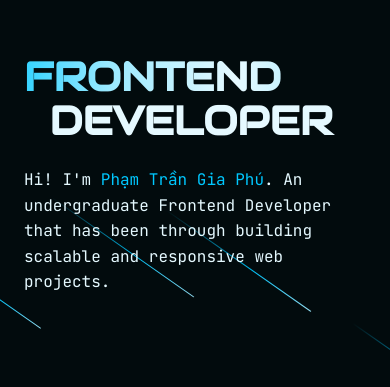
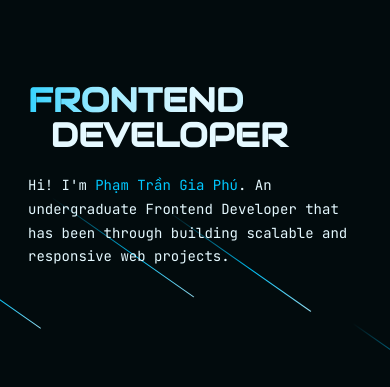
Before and after one commit to bigphu/portfolio, a React (Vite) app: page / in a window 390 px wide. Shown: the part 239-626 px from the top of the page. Built offline with nearby package versions, Linux system fonts and the light colour scheme.

Commit message:
make things responsive and new utility class for gradient text

```diff
--- a/src/data/global.css
+++ b/src/data/global.css
@@ -1,16 +1,17 @@
 /* ==========================================================================
-   GLOBAL STYLESHEET
+   GLOBAL STYLESHEET (Mobile-First Architecture)
    Table of Contents:
    1. Design Tokens (CSS Variables)
       - Base Colors
       - Semantic / State Colors
-      - Spacing & Layout
-      - Typography
+      - Spacing & Layout (Mobile Default)
+      - Typography (Mobile Default)
       - UI Components (Cards, Inputs, Buttons)
       - Shadows & Radius
    2. Modern CSS Reset
    3. Base Elements
    4. Utility Classes
+   5. Progressive Enhancement (min-width Breakpoints)
    ========================================================================== */
 
 :root {
@@ -28,7 +29,7 @@
   --frosted-blue-999: #020b0d;
 
   /* ----------------------------------------------------------------------
-     1A. BASE COLORS (Your Core Aesthetic)
+     1A. BASE COLORS
      ---------------------------------------------------------------------- */
   --clr-background: var(--frosted-blue-999);
   --clr-surface   : var(--frosted-blue-900);
@@ -38,110 +39,94 @@
   --clr-text      : var(--frosted-blue-50);
 
   /* ----------------------------------------------------------------------
-     1B. SEMANTIC & STATE COLORS (Mapped entirely to the base scale)
+     1B. SEMANTIC & STATE COLORS
      ---------------------------------------------------------------------- */
-  /* Text States */
   --text-primary  : var(--clr-text);
-  --text-secondary: var(--frosted-blue-300); /* Muted down from 50 for subtitles */
-  --text-disabled : var(--frosted-blue-700); /* Pushed into the background */
-  --text-inverse  : var(--frosted-blue-999); /* Dark text for light backgrounds */
+  --text-secondary: var(--frosted-blue-300);
+  --text-disabled : var(--frosted-blue-700);
+  --text-inverse  : var(--frosted-blue-999);
 
-  /* Action States */
-  --primary-hover : var(--frosted-blue-400); /* Lighter than primary (500) */
-  --primary-active: var(--frosted-blue-600); /* Darker than primary (500) */
-  --accent-hover  : var(--frosted-blue-100); /* Lighter than accent (200) */
-  --accent-active : var(--frosted-blue-300); /* Darker than accent (200) */
+  --primary-hover : var(--frosted-blue-400);
+  --primary-active: var(--frosted-blue-600);
+  --accent-hover  : var(--frosted-blue-100);
+  --accent-active : var(--frosted-blue-300);
 
-  /* Surface States (For alternating rows, active cards, etc.) */
-  --surface-alt   : var(--frosted-blue-950); /* Darker than surface (900) */
-  --surface-hover : var(--frosted-blue-800); /* Lighter than surface (900) */
-  --divider       : var(--frosted-blue-800); /* Subtle deep blue border */
+  --surface-alt   : var(--frosted-blue-950);
+  --surface-hover : var(--frosted-blue-800);
+  --divider       : var(--frosted-blue-800);
 
-  /* Feedback / Badge Colors */
-  --state-success : #80C884; /* Left as raw hex: needs to stay green */
-  --state-warning : #ffc107; /* Left as raw hex: needs to stay yellow */
-  --state-error   : #FF4348; /* Left as raw hex: needs to stay red */
-  --state-info    : var(--frosted-blue-400); /* Mapped to the blue theme */
+  --state-success : #80C884;
+  --state-warning : #ffc107;
+  --state-error   : #FF4348;
+  --state-info    : var(--frosted-blue-400);
 
   /* ----------------------------------------------------------------------
-     1C. SPACING & LAYOUT
+     1C. SPACING & LAYOUT (Mobile Default - Tighter Values)
      ---------------------------------------------------------------------- */
   --space-xxs: 0.25rem;  /* 4px  */
   --space-xs : 0.5rem;   /* 8px  */
   --space-s  : 0.75rem;  /* 12px */
   --space-m  : 1rem;     /* 16px */
-  --space-l  : 1.25rem;  /* 20px */
-  --space-xl : 1.75rem;  /* 28px */
-  --space-xxl: 2.5rem;   /* 40px */
-  --space-3xl: 4rem;     /* 64px */
+
+  --space-l  : 1rem;     /* Shrunk for mobile */
+  --space-xl : 1.25rem;  /* Shrunk for mobile */
+  --space-xxl: 1.5rem;   /* Shrunk for mobile */
+  --space-3xl: 2.5rem;   /* Shrunk for mobile */
 
   /* ----------------------------------------------------------------------
-     1D. TYPOGRAPHY
+     1D. TYPOGRAPHY (Mobile Default)
      ---------------------------------------------------------------------- */
-  font-size: 100%;
-
-  /* Font Families */
   --ff   : "Audiowide", sans-serif;
   --ffui : "JetBrains Mono", monospace;
 
-  --fs-h1: clamp(2.5rem, 5vw + 1rem, 4rem);
+  --fs-h1: clamp(2.25rem, 5vw + 1rem, 4rem);
   --fs-h2: clamp(2rem, 4vw + 1rem, 3rem);
   --fs-h3: clamp(1.5rem, 3vw + 0.5rem, 2.25rem);
   --fs-h4: clamp(1.25rem, 2vw + 0.5rem, 1.5rem);
   --fs-big: clamp(1.125rem, 1.5vw + 0.5rem, 1.25rem);
-
-  /* Paragraphs shouldn't shrink below 1rem (16px) for readability */
   --fs-p: clamp(1rem, 1vw + 0.5rem, 1.125rem);
   --fs-small: clamp(0.75rem, 0.8vw + 0.5rem, 0.875rem);
 
-  /* UI Specific Scale */
   --fs-h1ui: clamp(2rem, 4vw + 1rem, 3rem);
   --fs-h2ui: clamp(1.75rem, 3vw + 1rem, 2.25rem);
   --fs-h3ui: clamp(1.25rem, 2vw + 0.5rem, 1.5rem);
   --fs-h4ui: clamp(1rem, 1.5vw + 0.5rem, 1.12rem);
 
-  /* Titles (Audiowide) */
-  --h1   : bold var(--fs-h1)/1.1 var(--ff);
-  --h2   : bold var(--fs-h2)/1.2 var(--ff);
+  /* Tighter headings and looser paragraphs for small screens */
+  --h1   : bold var(--fs-h1)/1.05 var(--ff);
+  --h2   : bold var(--fs-h2)/1.1 var(--ff);
   --h3   : bold var(--fs-h3)/1.2 var(--ff);
   --h4   : bold var(--fs-h4)/1.4 var(--ff);
   --big  : var(--fs-big)/1.6 var(--ff);
-  --p    : var(--fs-p)/1.6 var(--ff);
+  --p    : var(--fs-p)/1.7 var(--ff);
   --small: var(--fs-small)/1.8 var(--ff);
 
-  /* UIs (JetBrains Mono) */
-  --h1ui   : bold var(--fs-h1ui)/1.2 var(--ffui);
+  --h1ui   : bold var(--fs-h1ui)/1.1 var(--ffui);
   --h2ui   : bold var(--fs-h2ui)/1.2 var(--ffui);
   --h3ui   : bold var(--fs-h3ui)/1.3 var(--ffui);
   --h4ui   : bold var(--fs-h4ui)/1.4 var(--ffui);
   --bigui  : var(--fs-big)/1.6 var(--ffui);
-  --pui    : var(--fs-p)/1.6 var(--ffui);
+  --pui    : var(--fs-p)/1.7 var(--ffui);
   --smallui: var(--fs-small)/1.8 var(--ffui);
 
   /* ----------------------------------------------------------------------
-     1E. UI COMPONENTS
+     1E. UI COMPONENTS & RADIUS
      ---------------------------------------------------------------------- */
-  /* Cards */
   --card-bg      : var(--clr-surface);
   --card-border  : 1px solid var(--divider);
   --card-radius  : 8px;
 
-  /* Inputs / Forms */
   --input-bg           : var(--clr-background);
   --input-border       : var(--clr-border);
   --input-border-focus : var(--clr-accent);
   --input-text         : var(--text-primary);
   --input-placeholder  : var(--text-secondary);
 
-  /* Buttons */
   --btn-primary-bg   : var(--clr-primary);
   --btn-primary-text : var(--text-primary);
   --btn-accent-bg    : var(--clr-accent);
   --btn-accent-text  : var(--text-inverse);
 
-  /* ----------------------------------------------------------------------
-     1F. SHADOWS, RADIUS, & TRANSITIONS
-     ---------------------------------------------------------------------- */
   --radius-sm: 4px;
   --radius-md: 8px;
   --radius-lg: 12px;
@@ -149,8 +134,6 @@
 
   --shadow-sm: 0 2px 4px rgba(0, 0, 0, 0.2);
   --shadow-md: 0 4px 8px rgba(0, 0, 0, 0.3);
-
-  /* Modern CSS approach to add transparency to a variable for a glow */
   --shadow-glow: 0 0 10px color-mix(in srgb, var(--clr-accent) 20%, transparent);
 
   --transition-fast: 150ms ease-in-out;
@@ -162,7 +145,12 @@
    -------------------------------------------------------------------------- */
 *, *::before, *::after { box-sizing: border-box; }
 * { margin: 0; padding: 0; }
-html { scroll-behavior: smooth; }
+
+html {
+  scroll-behavior: smooth;
+  /* Mobile Default: 1rem = 14px */
+  font-size: 87.5%;
+}
 
 /* --------------------------------------------------------------------------
    3. BASE ELEMENTS
@@ -187,9 +175,7 @@ a {
   transition: color var(--transition-fast);
 }
 
-a:hover {
-  color: var(--accent-hover);
-}
+a:hover { color: var(--accent-hover); }
 
 img, svg {
   display: block;
@@ -203,24 +189,113 @@ button, input, textarea {
 }
 
 /* --------------------------------------------------------------------------
-   4. UTILITY CLASSES
+   4. UTILITY CLASSES (Mobile Defaults)
    -------------------------------------------------------------------------- */
 .full-screen-section {
-  height: 100svh;
-
+  min-height: 100svh;
   display: flex;
   flex-direction: column;
   justify-content: center;
 }
 
 .container {
-  width: 100%;
+  /* Smaller safe margins for phones */
+  width: min(100% - 2rem, 1200px);
+  margin-inline: auto;
+  padding-left: 1rem;
+  padding-right: 1rem;
+}
 
-  max-width: 1200px;
+/* Mobile-first flex stack */
+.flex-responsive {
+  display: flex;
+  flex-direction: column;
+  align-items: flex-start;
+}
 
-  margin-left : auto;
-  margin-right: auto;
+.gradient-text {
+  background-image: linear-gradient(
+    90deg,
+    var(--clr-primary),
+    var(--clr-accent),
+    var(--clr-text),
+    var(--clr-accent),
+    var(--clr-primary)
+  );
 
-  padding-left: 1.5rem;
-  padding-right: 1.5rem;
+  background-size: 200% auto;
+
+  color: transparent;
+  -webkit-background-clip: text;
+  background-clip: text;
+  background-repeat: repeat;
+
+  animation: gradient-pan 6s linear infinite both;
 }
+
+@keyframes gradient-pan {
+  0% {
+    background-position: 200% center;
+  }
+  100% {
+    background-position: 0% center;
+  }
+}
+
+/* --------------------------------------------------------------------------
+   5. PROGRESSIVE ENHANCEMENT (min-width Breakpoints)
+   -------------------------------------------------------------------------- */
+
+/* --- TABLET & SMALL LAPTOP (≥ 768px) --- */
+@media (min-width: 768px) {
+  html {
+    /* Scale 1rem back up to 16px */
+    font-size: 100%;
+  }
+
+  :root {
+    /* Restore breathing room to typography */
+    --h1: bold var(--fs-h1)/1.1 var(--ff);
+    --h2: bold var(--fs-h2)/1.2 var(--ff);
+    --h1ui: bold var(--fs-h1ui)/1.2 var(--ffui);
+    --p: var(--fs-p)/1.6 var(--ff);
+    --pui: var(--fs-p)/1.6 var(--ffui);
+
+    /* Increase spacing variables */
+    --space-l  : 1.25rem;
+    --space-xl : 1.5rem;
+    --space-xxl: 2rem;
+    --space-3xl: 3rem;
+  }
+
+  .container {
+    /* Larger safe margins for bigger screens */
+    width: min(100% - 3rem, 1200px);
+    padding-left: 1.5rem;
+    padding-right: 1.5rem;
+  }
+
+  /* Un-stack the flex columns into rows */
+  .flex-responsive {
+    flex-direction: row;
+    align-items: center;
+  }
+}
+
+/* --- DESKTOP (≥ 1024px) --- */
+@media (min-width: 1024px) {
+  :root {
+    /* Full desktop spacing */
+    --space-xl : 1.75rem;
+    --space-xxl: 2.5rem;
+    --space-3xl: 4rem;
+  }
+}
+
+/* --- ULTRAWIDE DESKTOPS (≥ 1440px) --- */
+@media (min-width: 1440px) {
+  :root {
+    /* Massive spacing for massive monitors */
+    --space-3xl: 5rem;
+  }
+}
```
